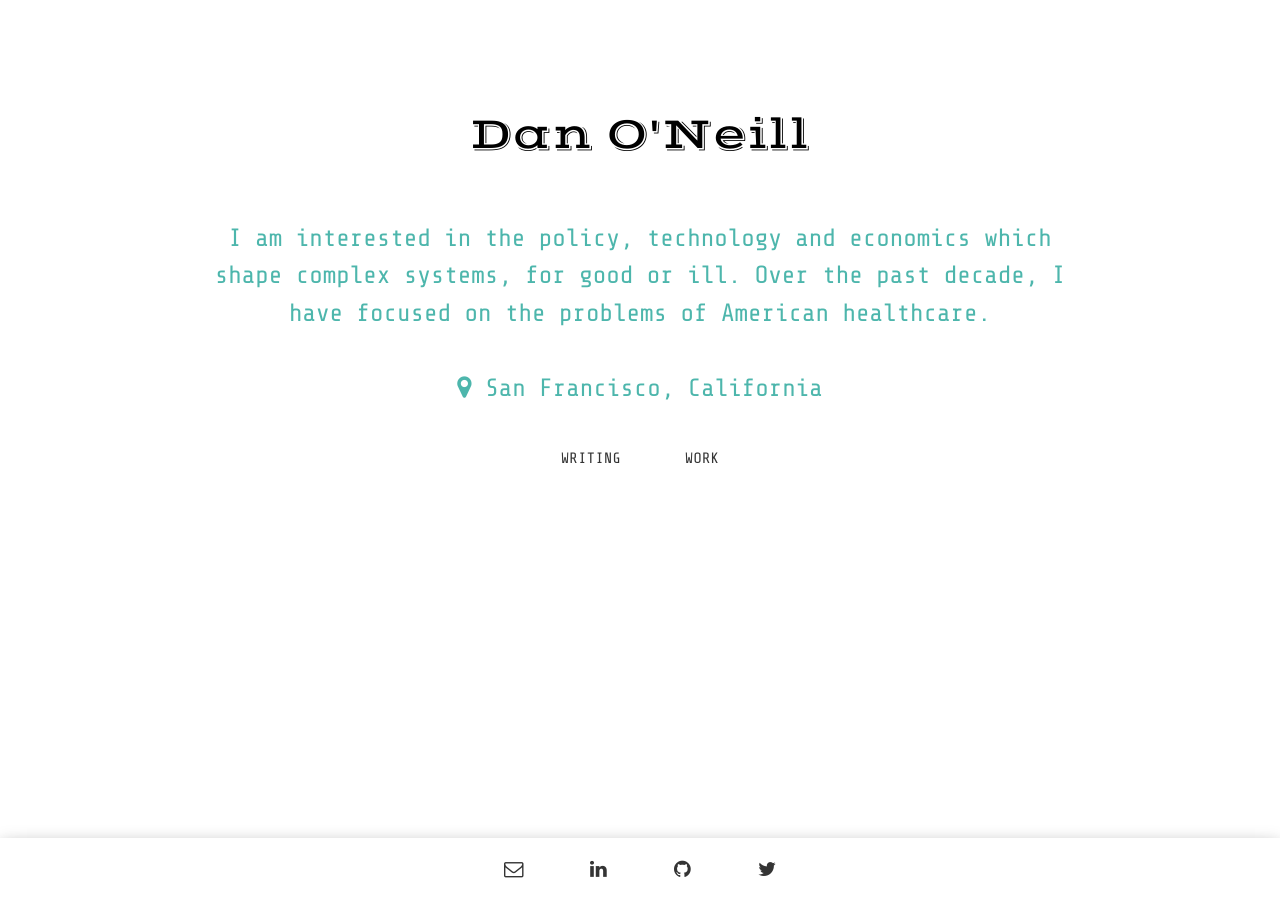
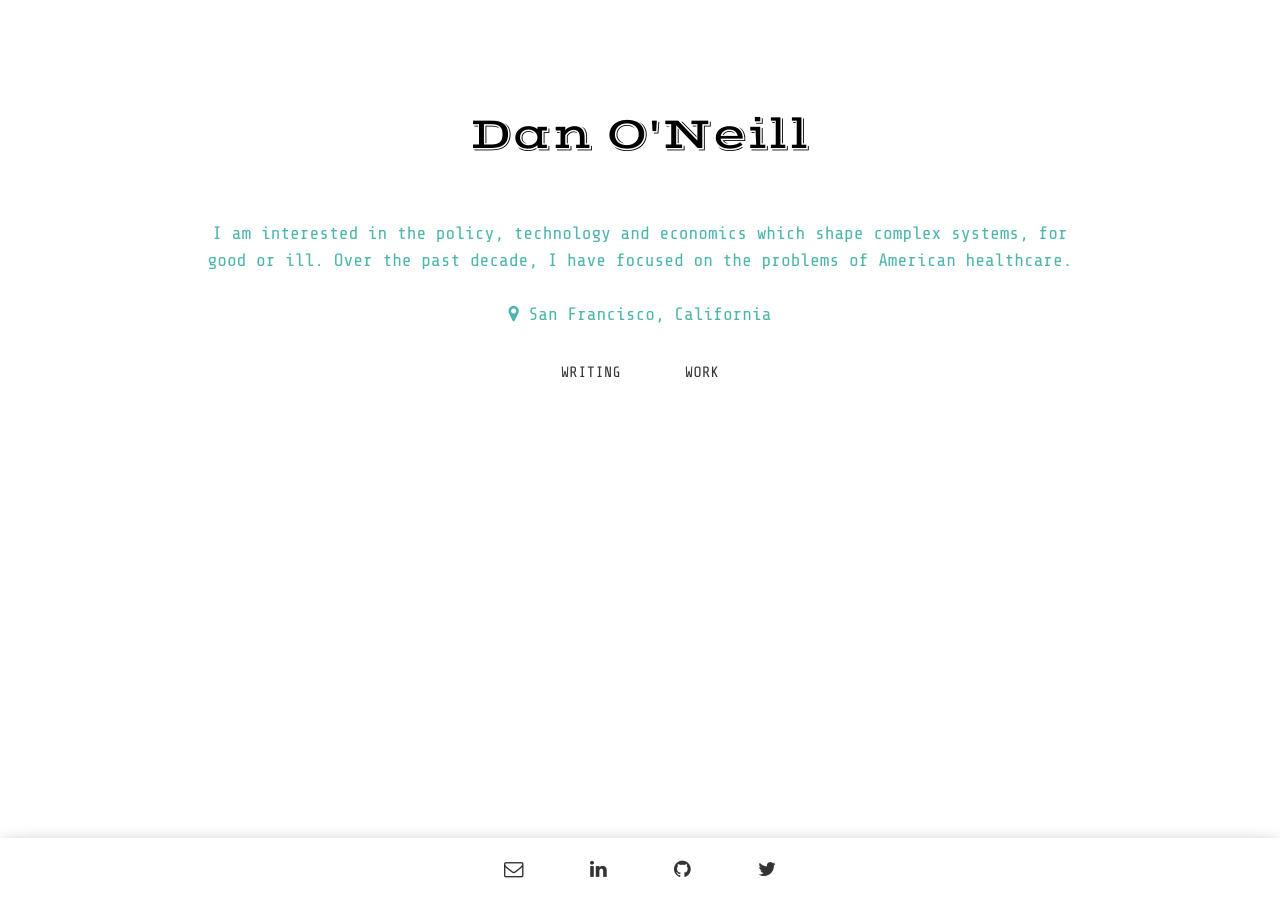
Before and after one commit to danielponeill/danielponeill.github.io, a Jekyll site: the page built from index.html, in a window 1280 px wide. Built offline with Jekyll 4.4.1, drawn with Linux system fonts in a browser that asks for light colours; some web fonts are replaced.

Commit message:
Update main.css

```diff
--- a/styles/main.css
+++ b/styles/main.css
@@ -160,7 +160,7 @@ a{
 }
 .my-description{
     font-family: 'Share Tech Mono', monospace;
-    font-size: 25px;
+    font-size: 18px;
     color: #4db6ac;
     margin-top: 50px;
 }
```
